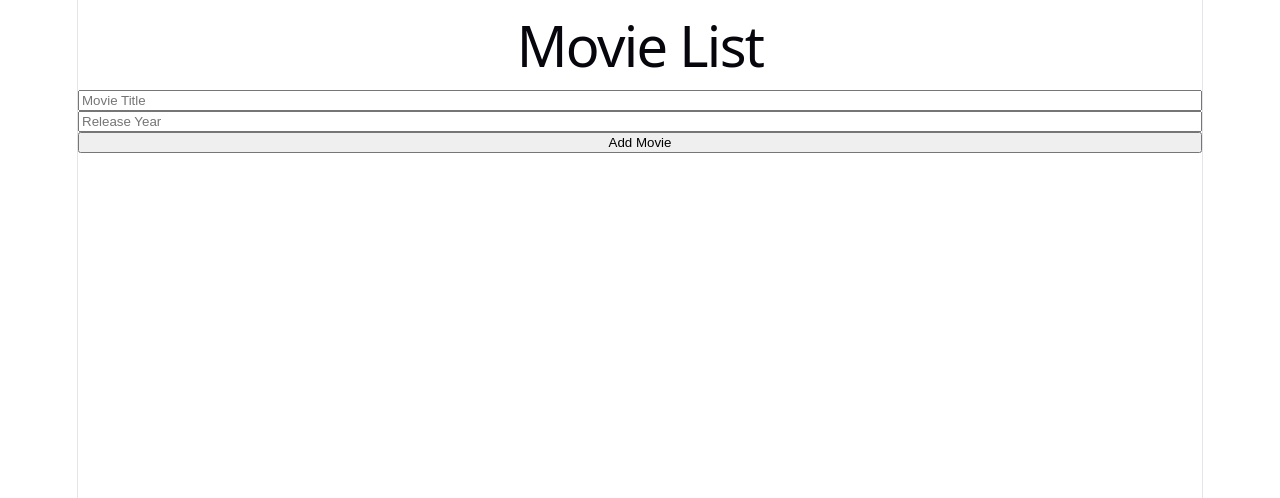
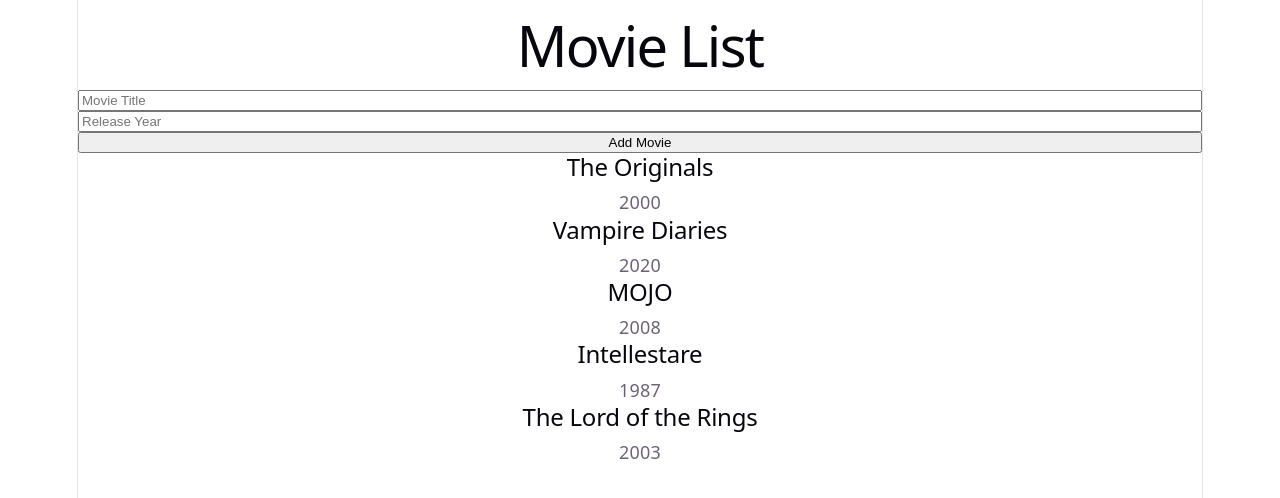
Before and after one commit to markkinus/movie-app, a React (Vite) app: page / in a window 1280 px wide. Shown: the top 498 px of the page. Built offline with nearby package versions, Linux system fonts and the light colour scheme.

Commit message:
refactor: rename MovieList component and update import references

```diff
--- a/src/App.jsx
+++ b/src/App.jsx
@@ -1,5 +1,5 @@
 import { useState} from 'react'
-import MovieList from './components/movieList'
+import MovieList from './components/MovieList'
 
 function App() {
   const [movies, setmovies] = useState([
@@ -67,8 +67,8 @@
       onChange={(e) => setYear(e.target.value)}
       />
       <button onClick={addMovie}>Add Movie</button>
-      <MovieList movies={movies} onDelete={deleteMovie} />
-      </>
+      <MovieList movies={movies} deleteMovie={deleteMovie} />
+    </>
   )
 }
 
--- a/src/components/movieList.jsx
+++ b/src/components/movieList.jsx
@@ -1,13 +1,18 @@
 import React from 'react'
+import MovieItem from './movieItem'
 
-function movieList({ movies, deleteMovie }) {
+function MovieList({ movies, deleteMovie }) {
   return (
     <>
       {movies.map((movie) => (
-        <movieItem key={movie.id} movie={movie} onDelete={deleteMovie} />
+        <MovieItem
+         key={movie.id}
+         movie={movie}
+         deleteMovie={deleteMovie}
+         />
       ))}
     </>
   )
 }
 
-export default movieList
+export default MovieList
```
